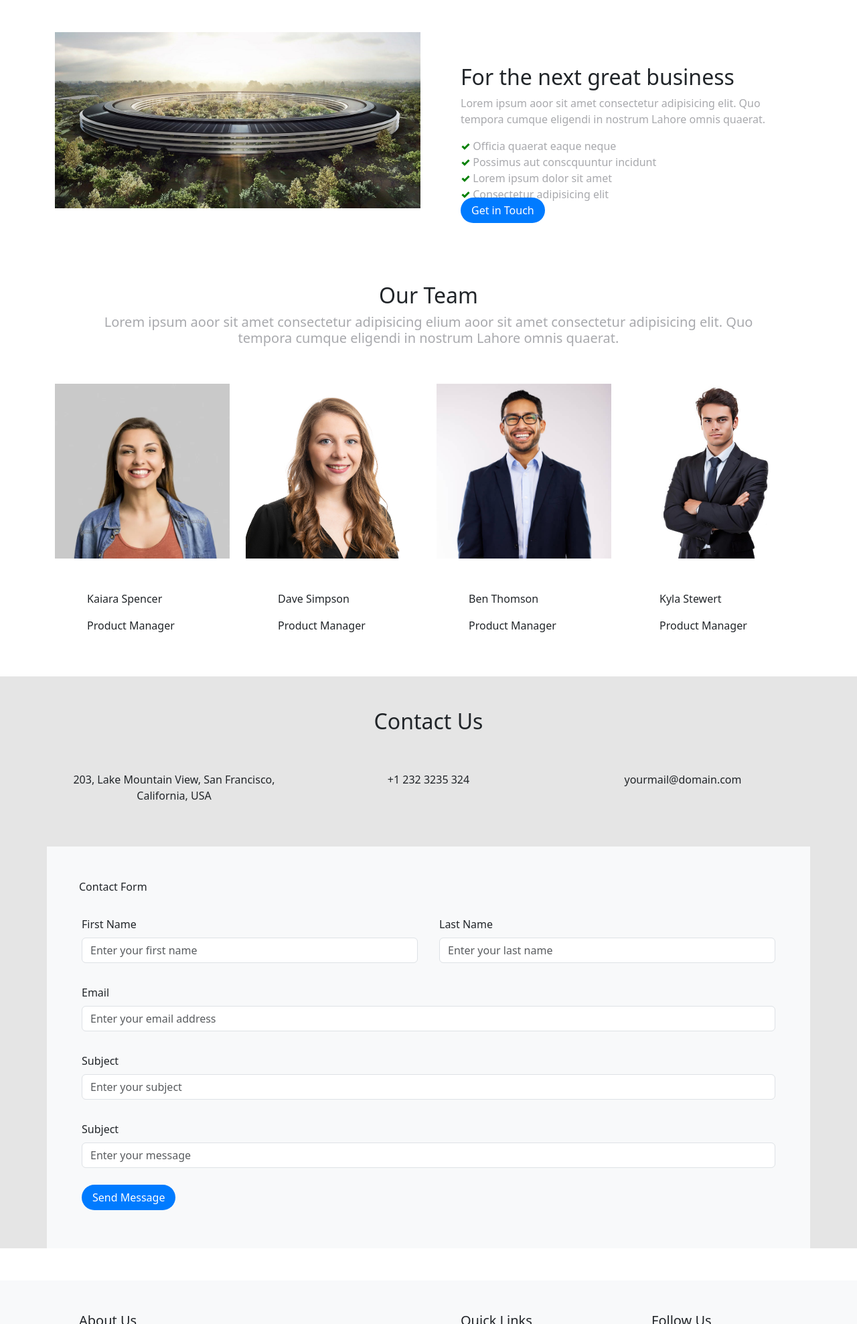
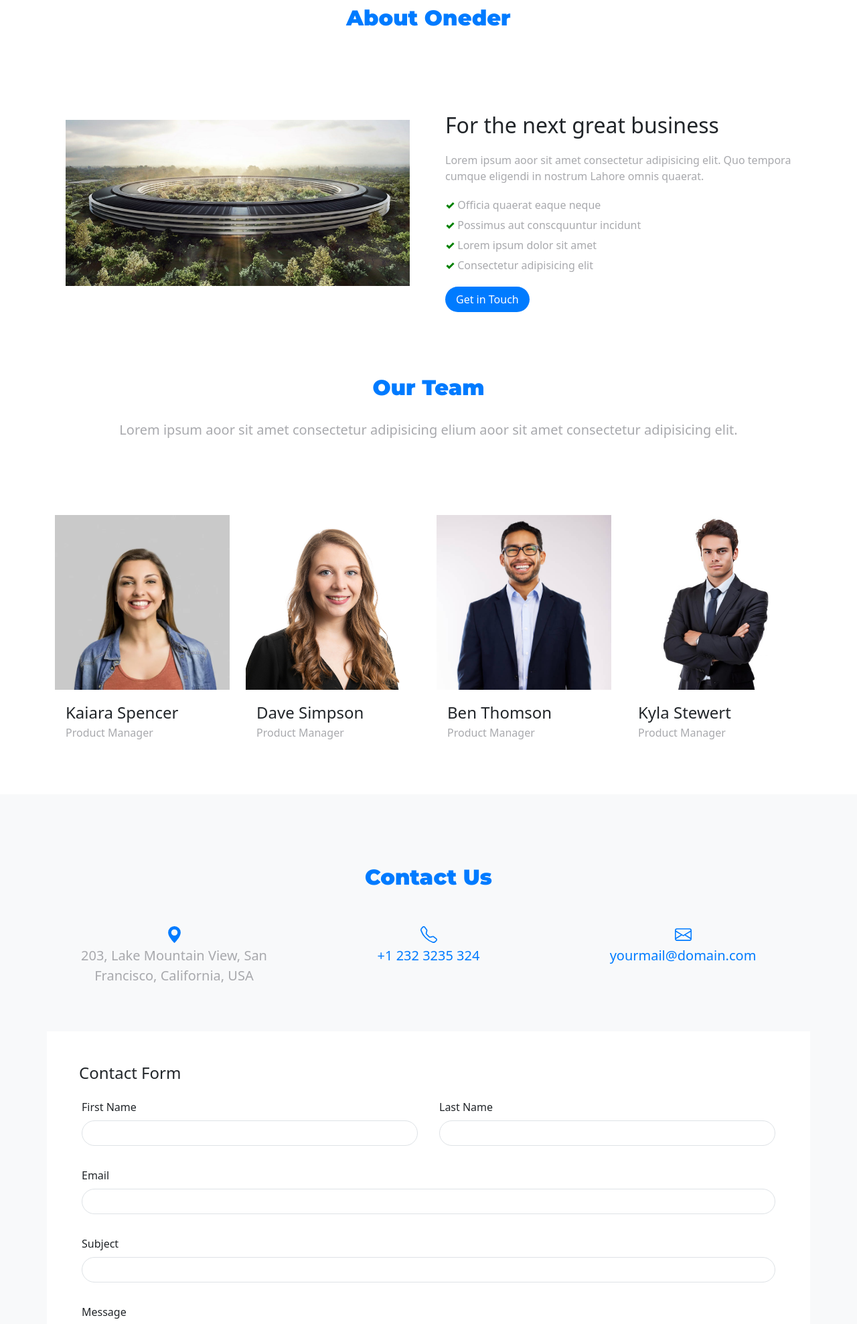
Before and after one commit to Vivek1Citrusbug/HTML_CSS_Vivek, a plain HTML site: page Practice/BootstrapTask/index.html in a window 1280 px wide. Shown: the part 823-2800 px from the top of the page at 67% size. Drawn offline with nearby package versions, Linux system fonts and the light colour scheme.

Commit message:
Bootstrap-task day 2 commit_1

```diff
--- a/Practice/BootstrapTask/Style/index.css
+++ b/Practice/BootstrapTask/Style/index.css
@@ -1,11 +1,21 @@
-.logo{
+body {
+    font-family: "Roboto", sans-serif;
+    font-weight: 400;
+    font-style: normal;
+}
+
+
+
+.logo {
     font-weight: 900;
     font-size: x-large;
 
 }
-.navigation-bar{
+
+.navigation-bar {
     border: 1px solid black;
 }
+
 .full-screen-bg {
     background-image: url('../Images/roller4.jpeg');
     background-size: cover;
@@ -15,12 +25,12 @@
     width: 100vw;
 }
 
-.tick{
+.tick {
     color: green;
     font-weight: 900;
 }
 
-.subtitle{
+.subtitle-class {
     color: #007bff;
     font-weight: 900;
 }
@@ -30,16 +40,27 @@
     justify-content: center;
     align-items: center;
     color: white;
-    width: 30%;
+    width: 100%;
+    height:80%
 }
 
-.side-list{
+.about-size-title{
+    font-size: xx-large;
+}
+
+.side-content{
+    padding-left: 25px !important;
+}
+
+.side-list {
     list-style-type: none;
     padding: 0;
-    margin: 0; cursor: pointer;
+    margin: 0;
+    cursor: pointer;
+    line-height: 30px;
 }
 
-.get-in-touch{
+.get-in-touch {
     border-radius: 20px;
     color: white;
     background-color: #007bff;
@@ -47,10 +68,51 @@
     text-align: center;
 }
 
-.silver-color{
+.silver-color {
     color: #A8A9AD;
 }
 
-.contact-us{
-    background-color: #e5e5e5;
+.contact-us {
+    background-color: #f8f9fa;
+    padding:100px;
 }
+
+.contact-form{
+    background-color: white;
+}
+
+.footer {
+    background-color: #333333;
+    color: white;
+}
+.Manager-name{
+    font-size:x-large;
+    font-weight: 500;
+    margin-bottom: 0;
+}
+.designation{
+    color: #A8A9AD;
+    padding-top: 0;
+}
+
+.theme-color{
+    color: #007bff;
+}
+
+.custom-input{
+    border-radius: 30px !important;
+    padding-left: 20px !important;
+    margin-top: 10px;
+}
+
+.contact-us-text{
+    font-size: 20px;
+}
+
+.montserrat-title-font {
+    font-family: "Montserrat", sans-serif;
+    font-optical-sizing: auto;
+    font-weight: 900;
+    font-style: normal;
+    font-size:xx-large;
+  }
--- a/Practice/BootstrapTask/index.html
+++ b/Practice/BootstrapTask/index.html
@@ -6,6 +6,12 @@
     <meta name="viewport" content="width=device-width, initial-scale=1.0">
     <title>Onder</title>
     <link rel="stylesheet" href="Style/index.css">
+    <link rel="preconnect" href="https://fonts.googleapis.com">
+    <link rel="preconnect" href="https://fonts.gstatic.com" crossorigin>
+    <link rel="preconnect" href="https://fonts.googleapis.com">
+    <link rel="preconnect" href="https://fonts.gstatic.com" crossorigin>
+    <link href="https://fonts.googleapis.com/css2?family=Montserrat:ital,wght@0,100..900;1,100..900&display=swap" rel="stylesheet">
+    <link href="https://fonts.googleapis.com/css2?family=Roboto:ital,wght@0,100;0,300;0,400;0,500;0,700;0,900;1,100;1,300;1,400;1,500;1,700;1,900&display=swap" rel="stylesheet">
     <link href="https://cdn.jsdelivr.net/npm/bootstrap@5.3.0/dist/css/bootstrap.min.css" rel="stylesheet" />
     <script src="https://cdn.jsdelivr.net/npm/@popperjs/core@2.11.7/dist/umd/popper.min.js"></script>
     <script src="https://cdn.jsdelivr.net/npm/bootstrap@5.3.0/dist/js/bootstrap.min.js"></script>
@@ -20,7 +26,7 @@
                 <span class="navbar-toggler-icon"></span>
             </button>
             <a class="navbar-brand" href="#">
-                <h2>ONEDER</h2>
+                <div class="montserrat-title-font theme-color">ONEDER</div>
             </a>
             <div class="collapse navbar-collapse ml-auto" id="navbarTogglerDemo03">
                 <ul class="navbar-nav mr-3 mt-2 mt-lg-0 ms-auto">
@@ -51,24 +57,27 @@
     <!--Navigation Bar Code ends.. -->
     <div class="container-fluid full-screen-bg d-flex justify-content-center align-items-center">
         <div class="row content-overlay text-center">
-            <h1>I'M CRETIVE ONE PAGE</h1><BR>
-            <h1>TEMPLATE BY COLORLIB</h1> <br>
-            <a class="px-3 py-2 get-in-touch mt-2 " href="#">Get in Touch</a>
+            <div class="col-sm-12">
+                <h1>I'M CRETIVE ONE PAGE <BR> TEMPLATE BY COLORLIB</h1>
+                    <br>
+                    <a class="px-3 py-2 get-in-touch" href="#">Get in Touch</a>
+            </div>
+
         </div>
     </div>
 
     <div class="container">
-        <div class="row">
+        <div class="row  mt-5 mb-5">
             <div class="col px-5 py-5 ">
-                <p class="text-center h2 subtitle">About Oneder</p>
+                <p class="text-center montserrat-title-font" style="color: #007bff;">About Oneder</p>
             </div>
         </div>
-        <div class="row">
+        <div class="row  mt-5 mb-5">
             <div class="col-sm-6 ">
-                <img class="img-fluid" src="Images/roller3.jpg" alt="Not supported">
+                <img class="img-fluid p-3" src="Images/roller3.jpg" alt="Not supported">
             </div>
-            <div class="col-sm-6 px-5 py-5">
-                <h2>For the next great business</h2>
+            <div class="col-sm-6 side-content">
+                <p class="about-size-title">For the next great business</p>
                 <p class="silver-color">Lorem ipsum aoor sit amet consectetur adipisicing elit. Quo tempora cumque
                     eligendi in nostrum Lahore omnis quaerat.</p>
                 <ul class="side-list silver-color">
@@ -76,103 +85,111 @@
                     <li><span class="tick">&#x2713</span> Possimus aut conscquuntur incidunt</li>
                     <li><span class="tick">&#x2713</span> Lorem ipsum dolor sit amet</li>
                     <li><span class="tick">&#x2713</span> Consectetur adipisicing elit</li>
-                </ul>
+                </ul> <br>
                 <a class="px-3 py-2 get-in-touch" href="#">Get in Touch</a>
             </div>
         </div>
     </div>
 
-    <div class="container">
-        <div class="row text-center px-5 py-5">
-            <p class="h2 subtitle">Our Team</p>
-            <p class="h5 justify-content-center" style="color: #A8A9AD;">Lorem ipsum aoor sit amet consectetur
-                adipisicing elium aoor sit amet consectetur adipisicing elit. Quo tempora cumque eligendi in nostrum
-                Lahore omnis quaerat. </p>
+    <div class="container  mt-5 mb-5">
+        <div class="row text-center px-5 py-5 ">
+            <p class="subtitle montserrat-title-font" style="color: #007bff;">Our Team</p>
+            <p class="h5 justify-content-center py-2 px-5" style="color: #A8A9AD;line-height: 30px;">Lorem ipsum aoor sit amet consectetur
+                adipisicing elium aoor sit amet consectetur adipisicing elit. </p>
         </div>
     </div>
 
     <div class="container">
-        <div class="row">
+        <div class="row  mt-5 mb-5">
             <div class="col-sm-3">
                 <img class="img-fluid" src="Images/prof3.jpg" alt="Not supported">
-                <div class="description px-5 py-5">
-                    <p>Kaiara Spencer</p>
-                    <p>Product Manager</p>
+                <div class="description px-3 py-3">
+                    <p class="Manager-name">Kaiara Spencer</p>
+                    <p class="designation">Product Manager</p>
                 </div>
             </div>
             <div class="col-sm-3">
                 <img class="img-fluid" src="Images/prof2.jpg" alt="Not supported">
-                <div class="description px-5 py-5">
-                    <p>Dave Simpson</p>
-                    <p>Product Manager</p>
+                <div class="description px-3 py-3">
+                    <p class="Manager-name">Dave Simpson</p>
+                    <p class="designation">Product Manager</p>
                 </div>
             </div>
             <div class="col-sm-3">
                 <img class="img-fluid" src="Images/prof5.jpg" alt="Not supported">
-                <div class="description px-5 py-5">
-                    <p>Ben Thomson</p>
-                    <p>Product Manager</p>
+                <div class="description px-3 py-3">
+                    <p class="Manager-name">Ben Thomson</p>
+                    <p class="designation">Product Manager</p>
                 </div>
             </div>
             <div class="col-sm-3">
                 <img class="img-fluid" src="Images/prof4.jpg" alt="Not supported">
-                <div class="description px-5 py-5">
-                    <p>Kyla Stewert</p>
-                    <p>Product Manager</p>
+                <div class="description px-3 py-3">
+                    <p class="Manager-name">Kyla Stewert</p>
+                    <p class="designation">Product Manager</p>
                 </div>
             </div>
         </div>
     </div>
 
     <div class="container-fluid contact-us">
-        <div class="container ">
-            <div class="row text-center px-5 py-5">
-                <div class="col h2 subtitle">Contact Us</div>
+        <div class="container">
+            <div class="row text-center ">
+                <div class="col montserrat-title-font" style="color: #007bff;">Contact Us</div>
             </div>
-            <div class="row mb-5">
+            <div class="row mb-5 mt-5">
                 <div class="col-sm-4 text-center">
-                    <p>203, Lake Mountain View, San Francisco, California, USA</p>
+                    <svg xmlns="http://www.w3.org/2000/svg" width="25" height="25" fill="currentColor" class="bi bi-geo-alt-fill theme-color" viewBox="0 0 16 16">
+                        <path d="M8 16s6-5.686 6-10A6 6 0 0 0 2 6c0 4.314 6 10 6 10m0-7a3 3 0 1 1 0-6 3 3 0 0 1 0 6"/>
+                      </svg>
+                    <p class="py-1 silver-color contact-us-text">203, Lake Mountain View, San Francisco, California, USA</p>
                 </div>
                 <div class="col-sm-4 text-center">
-                    <p>+1 232 3235 324</p>
+                    <svg xmlns="http://www.w3.org/2000/svg" width="25" height="25" fill="currentColor" class="bi bi-telephone theme-color" viewBox="0 0 16 16">
+                        <path d="M3.654 1.328a.678.678 0 0 0-1.015-.063L1.605 2.3c-.483.484-.661 1.169-.45 1.77a17.6 17.6 0 0 0 4.168 6.608 17.6 17.6 0 0 0 6.608 4.168c.601.211 1.286.033 1.77-.45l1.034-1.034a.678.678 0 0 0-.063-1.015l-2.307-1.794a.68.68 0 0 0-.58-.122l-2.19.547a1.75 1.75 0 0 1-1.657-.459L5.482 8.062a1.75 1.75 0 0 1-.46-1.657l.548-2.19a.68.68 0 0 0-.122-.58zM1.884.511a1.745 1.745 0 0 1 2.612.163L6.29 2.98c.329.423.445.974.315 1.494l-.547 2.19a.68.68 0 0 0 .178.643l2.457 2.457a.68.68 0 0 0 .644.178l2.189-.547a1.75 1.75 0 0 1 1.494.315l2.306 1.794c.829.645.905 1.87.163 2.611l-1.034 1.034c-.74.74-1.846 1.065-2.877.702a18.6 18.6 0 0 1-7.01-4.42 18.6 18.6 0 0 1-4.42-7.009c-.362-1.03-.037-2.137.703-2.877z"/>
+                      </svg>
+                    <p class="py-1 theme-color contact-us-text">+1 232 3235 324</p>
                 </div>
                 <div class="col-sm-4 text-center">
-                    <p>yourmail@domain.com</p>
+                    <svg xmlns="http://www.w3.org/2000/svg" width="25" height="25" fill="currentColor" class="bi bi-envelope theme-color" viewBox="0 0 16 16">
+                        <path d="M0 4a2 2 0 0 1 2-2h12a2 2 0 0 1 2 2v8a2 2 0 0 1-2 2H2a2 2 0 0 1-2-2zm2-1a1 1 0 0 0-1 1v.217l7 4.2 7-4.2V4a1 1 0 0 0-1-1zm13 2.383-4.708 2.825L15 11.105zm-.034 6.876-5.64-3.471L8 9.583l-1.326-.795-5.64 3.47A1 1 0 0 0 2 13h12a1 1 0 0 0 .966-.741M1 11.105l4.708-2.897L1 5.383z"/>
+                      </svg>
+                    <p class="py-1 theme-color contact-us-text">yourmail@domain.com</p>
                 </div>
             </div>
         </div>
 
-        <div class="container bg-light px-5 py-5 mb-5">
+        <div class="container contact-form px-5 py-5">
             <div>
-                <p>Contact Form</p>
+               <h4>Contact Form</h4>
             </div>
             <form action="">
                 <div class="row">
                     <div class="col-sm-6 px-3 py-3">
                         <label for="firstName" class="form-label">First Name</label>
-                        <input type="text" class="form-control" id="firstName" placeholder="Enter your first name">
+                        <input type="text" class="form-control rounded-pill" id="firstName">
                     </div>
                     <div class="col-sm-6 px-3 py-3">
                         <label for="lastName" class="form-label">Last Name</label>
-                        <input type="text" class="form-control" id="LastName" placeholder="Enter your last name">
+                        <input type="text" class="form-control rounded-pill" id="LastName">
                     </div>
                 </div>
                 <div class="row">
                     <div class="col px-3 py-3">
                         <label for="email" class="form-label">Email</label>
-                        <input type="text" class="form-control" id="email" placeholder="Enter your email address">
+                        <input type="text" class="form-control rounded-pill" id="email">
                     </div>
                 </div>
                 <div class="row">
                     <div class="col px-3 py-3">
                         <label for="subject" class="form-label">Subject</label>
-                        <input type="text" class="form-control" id="subject" placeholder="Enter your subject">
+                        <input type="text" class="form-control rounded-pill" id="subject">
                     </div>
                 </div>
                 <div class="row">
                     <div class="col px-3 py-3">
-                        <label for="message-area" class="form-label">Subject</label>
-                        <input type="text" class="form-control" id="message-area" placeholder="Enter your message">
+                        <label for="exampleFormControlTextarea1">Message</label>
+                        <textarea class="form-control custom-input" id="exampleFormControlTextarea1" rows="5" placeholder="Write your notes or questions here..."></textarea>
                     </div>
                 </div>
                 <div class="row">
@@ -182,17 +199,17 @@
         </div>
     </div>
 
-    <div class="container-fluid bg-light">
-        <div class="container">
+    <!----------------footer starts from here ---------------->
+
+    <div class="container-fluid footer">
+        <div class="container silver-color">
             <div class="row">
-                <div class="col-sm-6 p-5 ">
-                    <h5>About Us</h5>
-                    <p style="max-width: 80%;">Lorem ipsum aoor sit amet consectetur adipisicing elit. Quo tempora
-                        cumque eligendi in nostrum
-                        Lahore omnis quaerat.</p>
+                <div class="col-sm-6 p-5">
+                    <h5 class="text-light">About Us</h5>
+                    <p style="max-width: 80%;">Lorem ipsum aoor sit amet consectetur adipisicing elit. Quo tempora cumque eligendi in nostrum Lahore omnis quaerat.</p>
                 </div>
                 <div class="col-sm-3 p-5">
-                    <h5>Quick Links</h5>
+                    <h5 class="text-light">Quick Links</h5>
                     <ul class="side-list">
                         <li>About Us</li>
                         <li>Services</li>
@@ -201,24 +218,24 @@
                     </ul>
                 </div>
                 <div class="col-sm-3 p-5">
-                    <h5>Follow Us</h5>
+                    <h5 class="text-light">Follow Us</h5>
                     <ul class="side-list">
-                        <li class="pe-3 d-inline"><svg xmlns="http://www.w3.org/2000/svg" width="16" height="16"
+                        <li class="pe-4 d-inline"><svg xmlns="http://www.w3.org/2000/svg" width="16" height="16"
                                 fill="currentColor" class="bi bi-facebook" viewBox="0 0 16 16">
                                 <path
                                     d="M16 8.049c0-4.446-3.582-8.05-8-8.05C3.58 0-.002 3.603-.002 8.05c0 4.017 2.926 7.347 6.75 7.951v-5.625h-2.03V8.05H6.75V6.275c0-2.017 1.195-3.131 3.022-3.131.876 0 1.791.157 1.791.157v1.98h-1.009c-.993 0-1.303.621-1.303 1.258v1.51h2.218l-.354 2.326H9.25V16c3.824-.604 6.75-3.934 6.75-7.951" />
                             </svg></li>
-                        <li class="pe-3 d-inline"><svg xmlns="http://www.w3.org/2000/svg" width="16" height="16"
+                        <li class="pe-4 d-inline"><svg xmlns="http://www.w3.org/2000/svg" width="16" height="16"
                                 fill="currentColor" class="bi bi-twitter" viewBox="0 0 16 16">
                                 <path
                                     d="M5.026 15c6.038 0 9.341-5.003 9.341-9.334q.002-.211-.006-.422A6.7 6.7 0 0 0 16 3.542a6.7 6.7 0 0 1-1.889.518 3.3 3.3 0 0 0 1.447-1.817 6.5 6.5 0 0 1-2.087.793A3.286 3.286 0 0 0 7.875 6.03a9.32 9.32 0 0 1-6.767-3.429 3.29 3.29 0 0 0 1.018 4.382A3.3 3.3 0 0 1 .64 6.575v.045a3.29 3.29 0 0 0 2.632 3.218 3.2 3.2 0 0 1-.865.115 3 3 0 0 1-.614-.057 3.28 3.28 0 0 0 3.067 2.277A6.6 6.6 0 0 1 .78 13.58a6 6 0 0 1-.78-.045A9.34 9.34 0 0 0 5.026 15" />
                             </svg></li>
-                        <li class="pe-3 d-inline"><svg xmlns="http://www.w3.org/2000/svg" width="16" height="16"
+                        <li class="pe-4 d-inline"><svg xmlns="http://www.w3.org/2000/svg" width="16" height="16"
                                 fill="currentColor" class="bi bi-instagram" viewBox="0 0 16 16">
                                 <path
                                     d="M8 0C5.829 0 5.556.01 4.703.048 3.85.088 3.269.222 2.76.42a3.9 3.9 0 0 0-1.417.923A3.9 3.9 0 0 0 .42 2.76C.222 3.268.087 3.85.048 4.7.01 5.555 0 5.827 0 8.001c0 2.172.01 2.444.048 3.297.04.852.174 1.433.372 1.942.205.526.478.972.923 1.417.444.445.89.719 1.416.923.51.198 1.09.333 1.942.372C5.555 15.99 5.827 16 8 16s2.444-.01 3.298-.048c.851-.04 1.434-.174 1.943-.372a3.9 3.9 0 0 0 1.416-.923c.445-.445.718-.891.923-1.417.197-.509.332-1.09.372-1.942C15.99 10.445 16 10.173 16 8s-.01-2.445-.048-3.299c-.04-.851-.175-1.433-.372-1.941a3.9 3.9 0 0 0-.923-1.417A3.9 3.9 0 0 0 13.24.42c-.51-.198-1.092-.333-1.943-.372C10.443.01 10.172 0 7.998 0zm-.717 1.442h.718c2.136 0 2.389.007 3.232.046.78.035 1.204.166 1.486.275.373.145.64.319.92.599s.453.546.598.92c.11.281.24.705.275 1.485.039.843.047 1.096.047 3.231s-.008 2.389-.047 3.232c-.035.78-.166 1.203-.275 1.485a2.5 2.5 0 0 1-.599.919c-.28.28-.546.453-.92.598-.28.11-.704.24-1.485.276-.843.038-1.096.047-3.232.047s-2.39-.009-3.233-.047c-.78-.036-1.203-.166-1.485-.276a2.5 2.5 0 0 1-.92-.598 2.5 2.5 0 0 1-.6-.92c-.109-.281-.24-.705-.275-1.485-.038-.843-.046-1.096-.046-3.233s.008-2.388.046-3.231c.036-.78.166-1.204.276-1.486.145-.373.319-.64.599-.92s.546-.453.92-.598c.282-.11.705-.24 1.485-.276.738-.034 1.024-.044 2.515-.045zm4.988 1.328a.96.96 0 1 0 0 1.92.96.96 0 0 0 0-1.92m-4.27 1.122a4.109 4.109 0 1 0 0 8.217 4.109 4.109 0 0 0 0-8.217m0 1.441a2.667 2.667 0 1 1 0 5.334 2.667 2.667 0 0 1 0-5.334" />
                             </svg></li>
-                        <li class="pe-3 d-inline"><svg xmlns="http://www.w3.org/2000/svg" width="16" height="16"
+                        <li class="pe-4 d-inline"><svg xmlns="http://www.w3.org/2000/svg" width="16" height="16"
                                 fill="currentColor" class="bi bi-linkedin" viewBox="0 0 16 16">
                                 <path
                                     d="M0 1.146C0 .513.526 0 1.175 0h13.65C15.474 0 16 .513 16 1.146v13.708c0 .633-.526 1.146-1.175 1.146H1.175C.526 16 0 15.487 0 14.854zm4.943 12.248V6.169H2.542v7.225zm-1.2-8.212c.837 0 1.358-.554 1.358-1.248-.015-.709-.52-1.248-1.342-1.248S2.4 3.226 2.4 3.934c0 .694.521 1.248 1.327 1.248zm4.908 8.212V9.359c0-.216.016-.432.08-.586.173-.431.568-.878 1.232-.878.869 0 1.216.662 1.216 1.634v3.865h2.401V9.25c0-2.22-1.184-3.252-2.764-3.252-1.274 0-1.845.7-2.165 1.193v.025h-.016l.016-.025V6.169h-2.4c.03.678 0 7.225 0 7.225z" />
@@ -226,7 +243,12 @@
                     </ul>
                 </div>
             </div>
-
+            <hr>
+            <div class="row">
+                <div class="col">
+                    <p class="text-center silver-color p-4">Copyright &copy2024 All reserved | This template is made with <span class="text-danger h5">&#9829</span> by Colorlib</p>
+                </div>
+            </div>
         </div>
     </div>
 </body>
```
